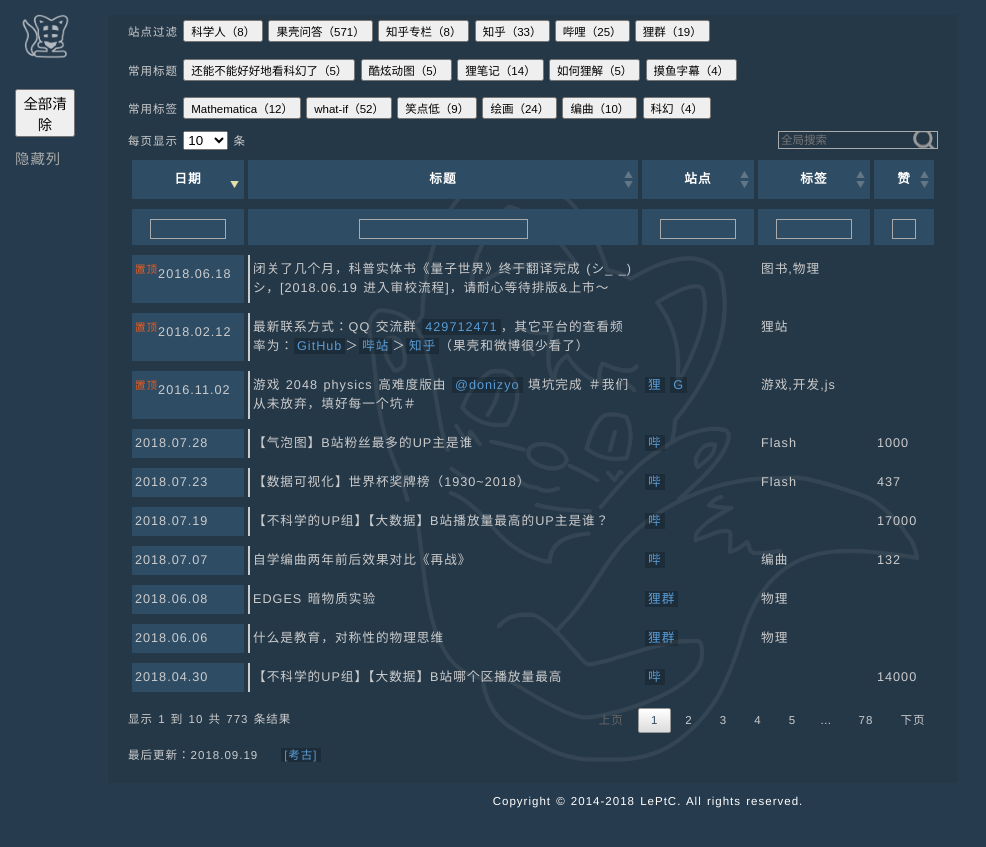
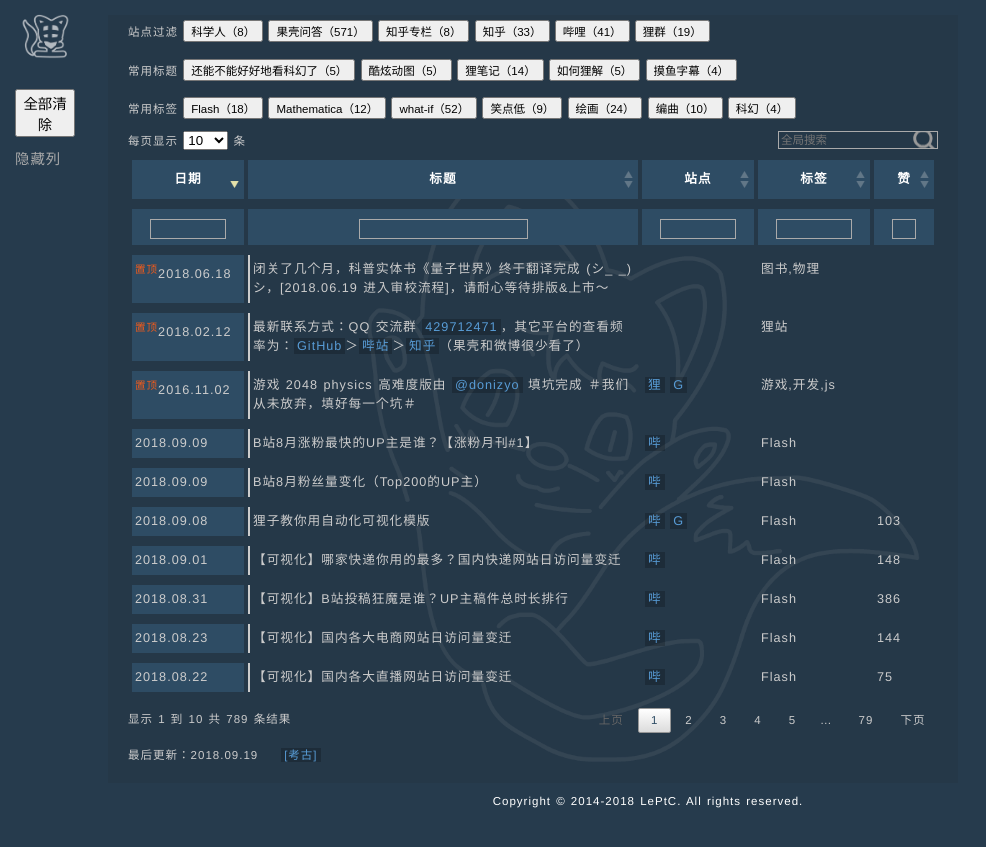
Before and after one commit to LePtC/LePtC.github.io, a Jekyll site: the page built from index.html, in a window 1280 px wide. Shown: the top 847 px of the page, without its empty margins (0-986 px from the left). Built offline with Jekyll 4.4.1, drawn with Linux system fonts in a browser that asks for light colours; Markdown is read by kramdown in place of the engine named in the settings; comment, search, counter and statistics services are not loaded.

Commit message:
update index

```diff
--- a/index.html
+++ b/index.html
@@ -149,7 +149,7 @@
 <button type="button" onclick="inject('站点','壳问')">果壳问答（571）</button>
 <button type="button" onclick="inject('站点','知专')">知乎专栏（8）</button>
 <button type="button" onclick="inject('站点','知')">知乎（33）</button>
-<button type="button" onclick="inject('站点','哔')">哔哩（25）</button>
+<button type="button" onclick="inject('站点','哔')">哔哩（41）</button>
 <button type="button" onclick="inject('站点','狸群')">狸群（19）</button>
 </p>
 
@@ -162,6 +162,7 @@
 </p>
 
 <p>常用标签
+<button type="button" onclick="inject('标签','Flash')">Flash（18）</button>
 <button type="button" onclick="inject('标签','麦酱')">Mathematica（12）</button>
 <button type="button" onclick="inject('标签','what-if')">what-if（52）</button>
 <button type="button" onclick="inject('标签','笑点')">笑点低（9）</button>
@@ -217,15 +218,107 @@
 <td>科学人,物理</td><td></td></tr> -->
 
 
+
+
+
+
+<tr><td>2018.09.09</td>
+  <td>B站8月涨粉最快的UP主是谁？【涨粉月刊#1】</td>
+<td><a href="http://www.bilibili.com/video/av31442445">哔</a></td>
+<td>Flash</td><td></td></tr>
+
+<tr><td>2018.09.09</td>
+  <td>B站8月粉丝量变化（Top200的UP主）</td>
+<td><a href="http://www.bilibili.com/video/av31412811">哔</a></td>
+<td>Flash</td><td></td></tr>
+
+<tr><td>2018.09.08</td>
+  <td>狸子教你用自动化可视化模版</td>
+<td>
+  <a href="http://www.bilibili.com/video/av31363620">哔</a>
+  <a href="https://github.com/LePtC/AutoAni">G</a>
+</td>
+<td>Flash</td><td>103</td></tr>
+
+<tr><td>2018.09.01</td>
+  <td>【可视化】哪家快递你用的最多？国内快递网站日访问量变迁</td>
+<td><a href="http://www.bilibili.com/video/av30826479">哔</a></td>
+<td>Flash</td><td>148</td></tr>
+
+<tr><td>2018.08.31</td>
+  <td>【可视化】B站投稿狂魔是谁？UP主稿件总时长排行</td>
+<td><a href="http://www.bilibili.com/video/av30745010">哔</a></td>
+<td>Flash</td><td>386</td></tr>
+
+<tr><td>2018.08.23</td>
+  <td>【可视化】国内各大电商网站日访问量变迁</td>
+<td><a href="http://www.bilibili.com/video/av30001723">哔</a></td>
+<td>Flash</td><td>144</td></tr>
+
+<tr><td>2018.08.22</td>
+  <td>【可视化】国内各大直播网站日访问量变迁</td>
+<td><a href="http://www.bilibili.com/video/av30002425">哔</a></td>
+<td>Flash</td><td>75</td></tr>
+
+<tr><td>2018.08.20</td>
+  <td>【可视化】国内各大视频网站日访问量变迁</td>
+<td><a href="http://www.bilibili.com/video/av29816713">哔</a></td>
+<td>Flash</td><td>1914</td></tr>
+
+<tr><td>2018.08.17</td>
+  <td>狸子教你用Flash做柱图可视化</td>
+<td>
+  <a href="http://www.bilibili.com/video/av29577482">哔</a>
+  <a href="https://github.com/LePtC/FlashAni">G</a>
+</td>
+<td>Flash</td><td>211</td></tr>
+
+<tr><td>2018.08.16</td>
+  <td>【可视化】手机端哪个浏览器用户最多？（2009~2018）</td>
+<td><a href="http://www.bilibili.com/video/av29475242">哔</a></td>
+<td>Flash</td><td>221</td></tr>
+
+<tr><td>2018.08.11</td>
+  <td>【可视化】全球即时通讯软件的兴衰（2004～2018）</td>
+<td><a href="http://www.bilibili.com/video/av29062055">哔</a></td>
+<td>Flash</td><td>132</td></tr>
+
+<tr><td>2018.08.09</td>
+  <td>【可视化】国内即时通讯软件的兴衰（2004～2018）</td>
+<td><a href="http://www.bilibili.com/video/av28888596">哔</a></td>
+<td>Flash</td><td>759</td></tr>
+
+<tr><td>2018.08.07</td>
+  <td>【可视化】国内各大社交网站的兴衰（2004～2018）</td>
+<td><a href="http://www.bilibili.com/video/av28715222">哔</a></td>
+<td>Flash</td><td>462</td></tr>
+
+<tr><td>2018.08.06</td>
+  <td>【气泡图】B站收藏最多的视频，哪个UP主上榜次数最多</td>
+<td><a href="http://www.bilibili.com/video/av28633613">哔</a></td>
+<td>Flash</td><td>63</td></tr>
+
+<tr><td>2018.08.04</td>
+  <td>【可视化】哪个浏览器的用户最多？（2009~2018）</td>
+<td><a href="http://www.bilibili.com/video/av28473191">哔</a></td>
+<td>Flash</td><td>680</td></tr>
+
+<tr><td>2018.08.02</td>
+  <td>【气泡图】B站硬币量最高的视频，哪个UP主上榜次数最多</td>
+<td><a href="http://www.bilibili.com/video/av28294611">哔</a></td>
+<td>Flash</td><td>192</td></tr>
+
+
+
 <tr><td>2018.07.28</td>
   <td>【气泡图】B站粉丝最多的UP主是谁</td>
 <td><a href="http://www.bilibili.com/video/av27916390">哔</a></td>
-<td>Flash</td><td>1000</td></tr>
+<td>Flash</td><td>4000</td></tr>
 
 <tr><td>2018.07.23</td>
   <td>【数据可视化】世界杯奖牌榜（1930~2018）</td>
 <td><a href="http://www.bilibili.com/video/av27570528/">哔</a></td>
-<td>Flash</td><td>437</td></tr>
+<td>Flash</td><td>561</td></tr>
 
 <tr><td>2018.07.19</td>
   <td>【不科学的UP组】【大数据】B站播放量最高的UP主是谁？</td>
```
